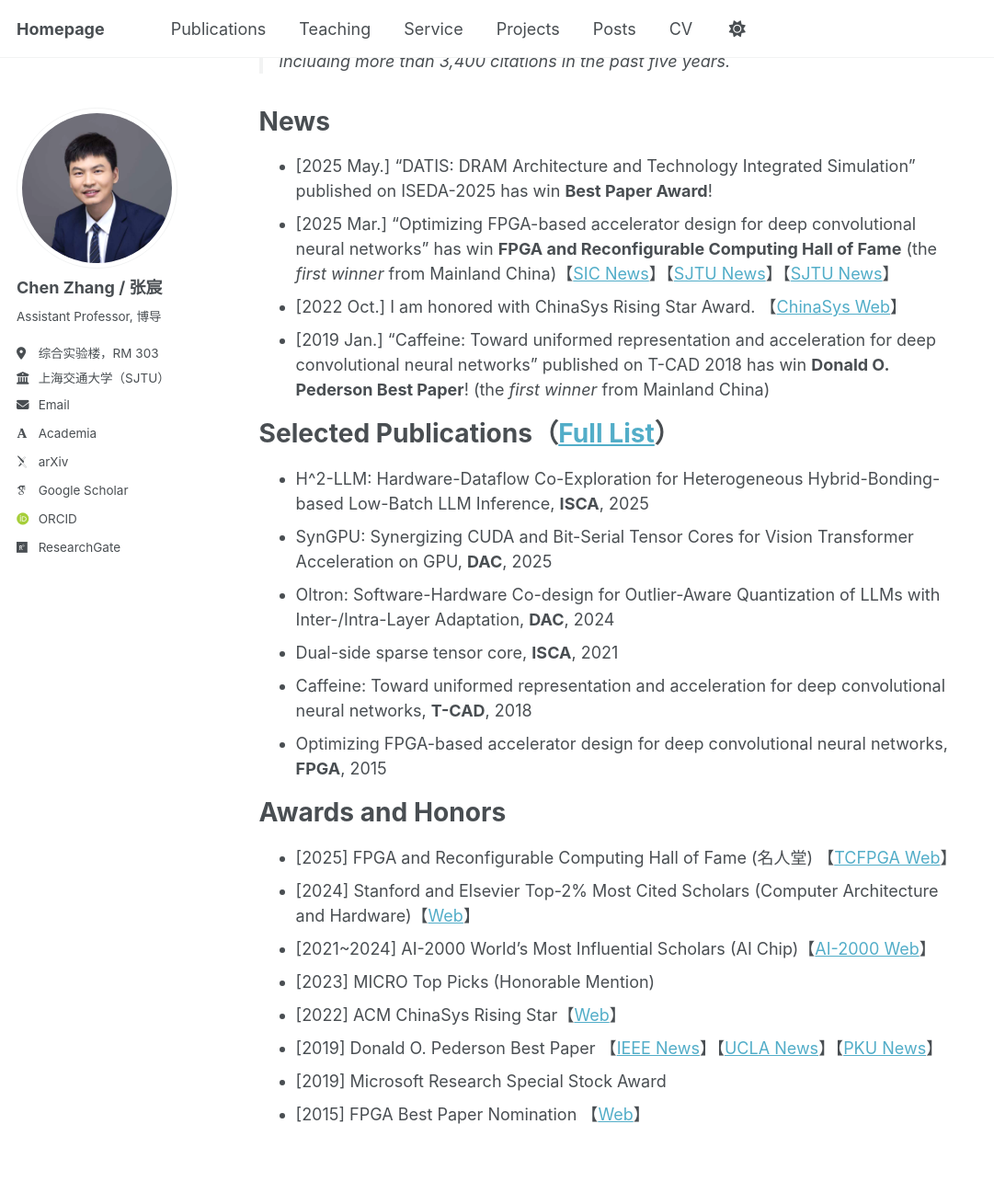
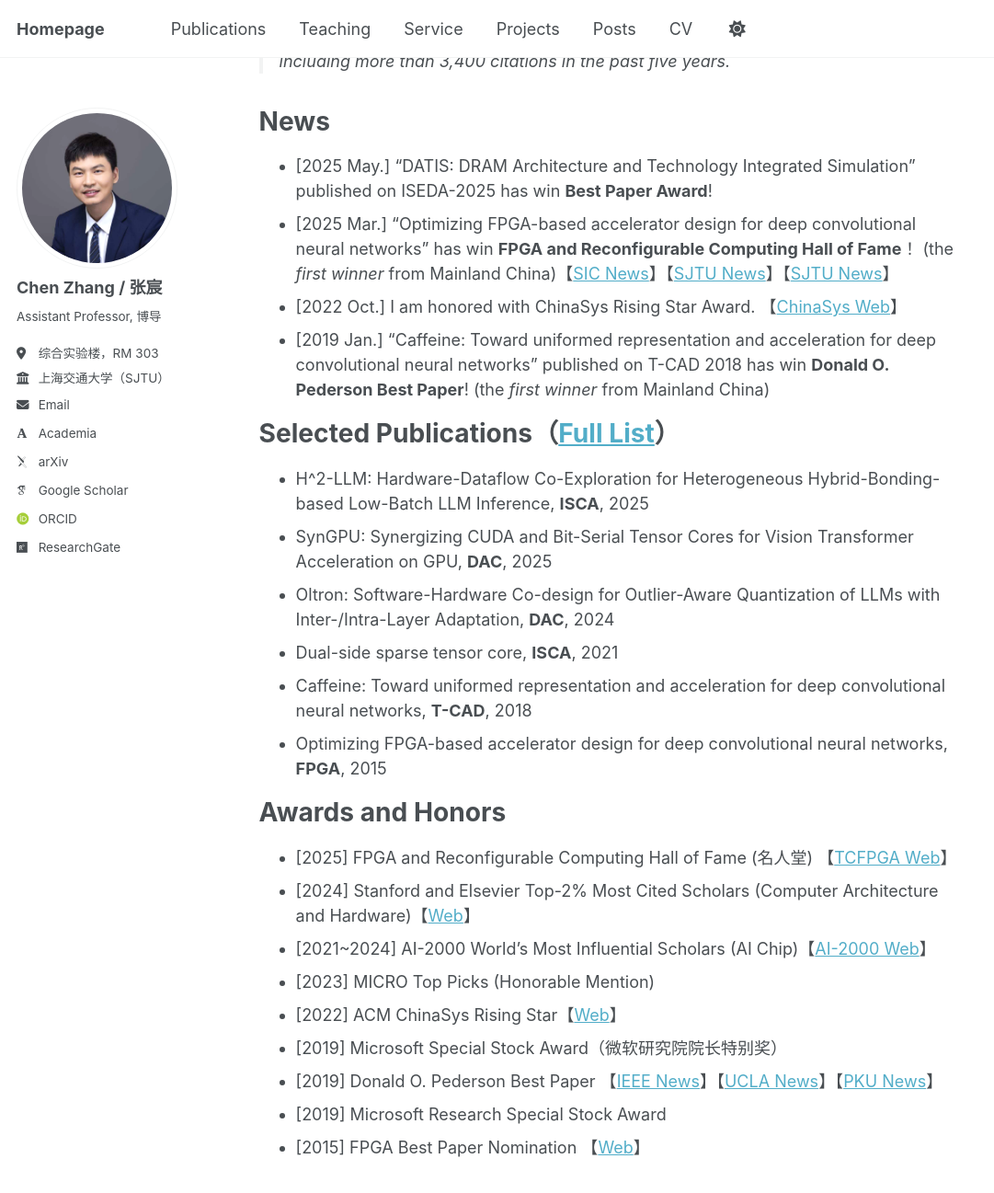
Before and after one commit to chenzhangsjtu/chenzhangsjtu.github.io, a Jekyll site: the page built from _pages/about.md, in a window 1280 px wide and 1400 px high, scrolled down 923 px. Shown: the top 1297 px of the window at 92% size, without its empty margins (0-1081 px from the left). Built offline with Jekyll 4.4.1, drawn with Linux system fonts in a browser that asks for light colours; some web fonts are replaced.

Commit message:
Update about.md

```diff
--- a/_pages/about.md
+++ b/_pages/about.md
@@ -19,7 +19,7 @@ redirect_from:
 News
 ======
 - [2025 May.] "DATIS: DRAM Architecture and Technology Integrated Simulation" published on ISEDA-2025 has win **Best Paper Award**!
-- [2025 Mar.] "Optimizing FPGA-based accelerator design for deep convolutional neural networks" has win **FPGA and Reconfigurable Computing Hall of Fame** (the *first winner* from Mainland China)【[SIC News](https://mp.weixin.qq.com/s/ZKNA4BI9bxbInRNhaJVlLg)】【[SJTU News](https://mp.weixin.qq.com/s/vpba44-PizkJ_xq2F9I0Uw)】【[SJTU News](https://news.sjtu.edu.cn/jdyw/20250305/207749.html)】
+- [2025 Mar.] "Optimizing FPGA-based accelerator design for deep convolutional neural networks" has win **FPGA and Reconfigurable Computing Hall of Fame**！ (the *first winner* from Mainland China)【[SIC News](https://mp.weixin.qq.com/s/ZKNA4BI9bxbInRNhaJVlLg)】【[SJTU News](https://mp.weixin.qq.com/s/vpba44-PizkJ_xq2F9I0Uw)】【[SJTU News](https://news.sjtu.edu.cn/jdyw/20250305/207749.html)】
 - [2022 Oct.] I am honored with ChinaSys Rising Star Award. 【[ChinaSys Web](https://chinasys.org/doku.php?id=awards)】
 - [2019 Jan.] "Caffeine: Toward uniformed representation and acceleration for deep convolutional neural networks" published on T-CAD 2018 has win **Donald O. Pederson Best Paper**! (the *first winner* from Mainland China)
 
@@ -40,6 +40,7 @@ Awards and Honors
 - [2021~2024] AI-2000 World's Most Influential Scholars (AI Chip)【[AI-2000 Web](https://www.aminer.cn/ai2000/ct)】
 - [2023] MICRO Top Picks (Honorable Mention)
 - [2022] ACM ChinaSys Rising Star【[Web](https://chinasys.org/doku.php?id=awards)】
+- [2019] Microsoft Special Stock Award（微软研究院院长特别奖）
 - [2019] Donald O. Pederson Best Paper 【[IEEE News](https://ieee-ceda.org/awards/donald-o-pederson-award#recipients)】【[UCLA News](https://www.cs.ucla.edu/2019-donald-o-pederson-best-paper-award/)】【[PKU News](https://cs.pku.edu.cn/info/1263/2440.htm)】
 - [2019] Microsoft Research Special Stock Award
 - [2015] FPGA Best Paper Nomination 【[Web](https://www.isfpga.org/past/fpga2015/index.html)】
```
